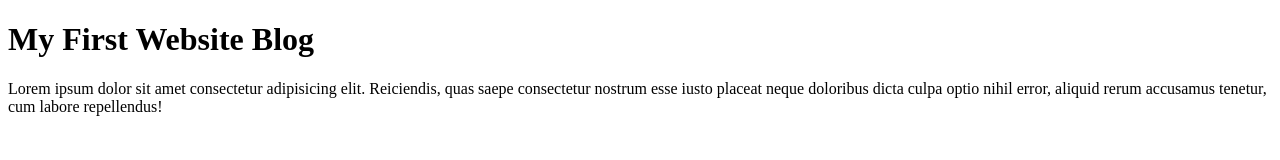
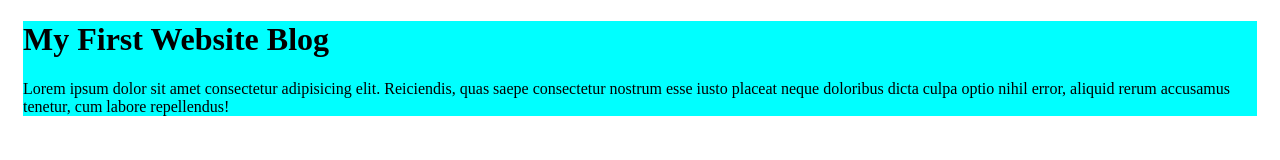
Before and after one commit to mri-Rakib11/my-first-website-git-repo, a plain HTML site: page index.html in a window 1280 px wide. Drawn offline with Linux system fonts and the light colour scheme.

Commit message:
Add styles

```diff
--- /dev/null
+++ b/Styles/blog.css
@@ -0,0 +1,5 @@
+div{
+    background-color: aqua;
+    margin: 15px;
+
+}
--- a/index.html
+++ b/index.html
@@ -4,6 +4,7 @@
     <meta charset="UTF-8">
     <meta name="viewport" content="width=device-width, initial-scale=1.0">
     <title>My First Website</title>
+    <link rel="stylesheet" href="Styles/blog.css">
 </head>
 <body>
 
```
